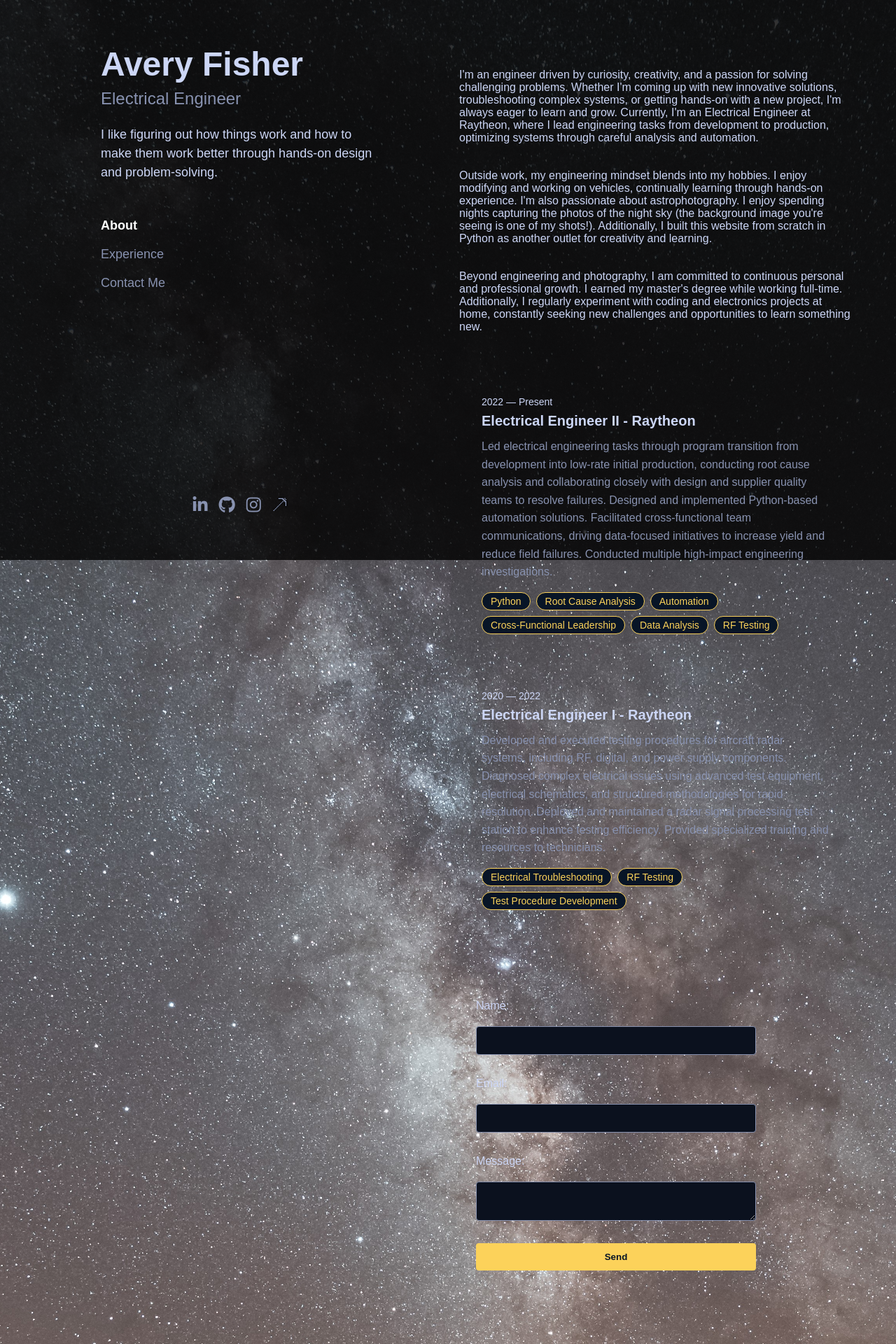
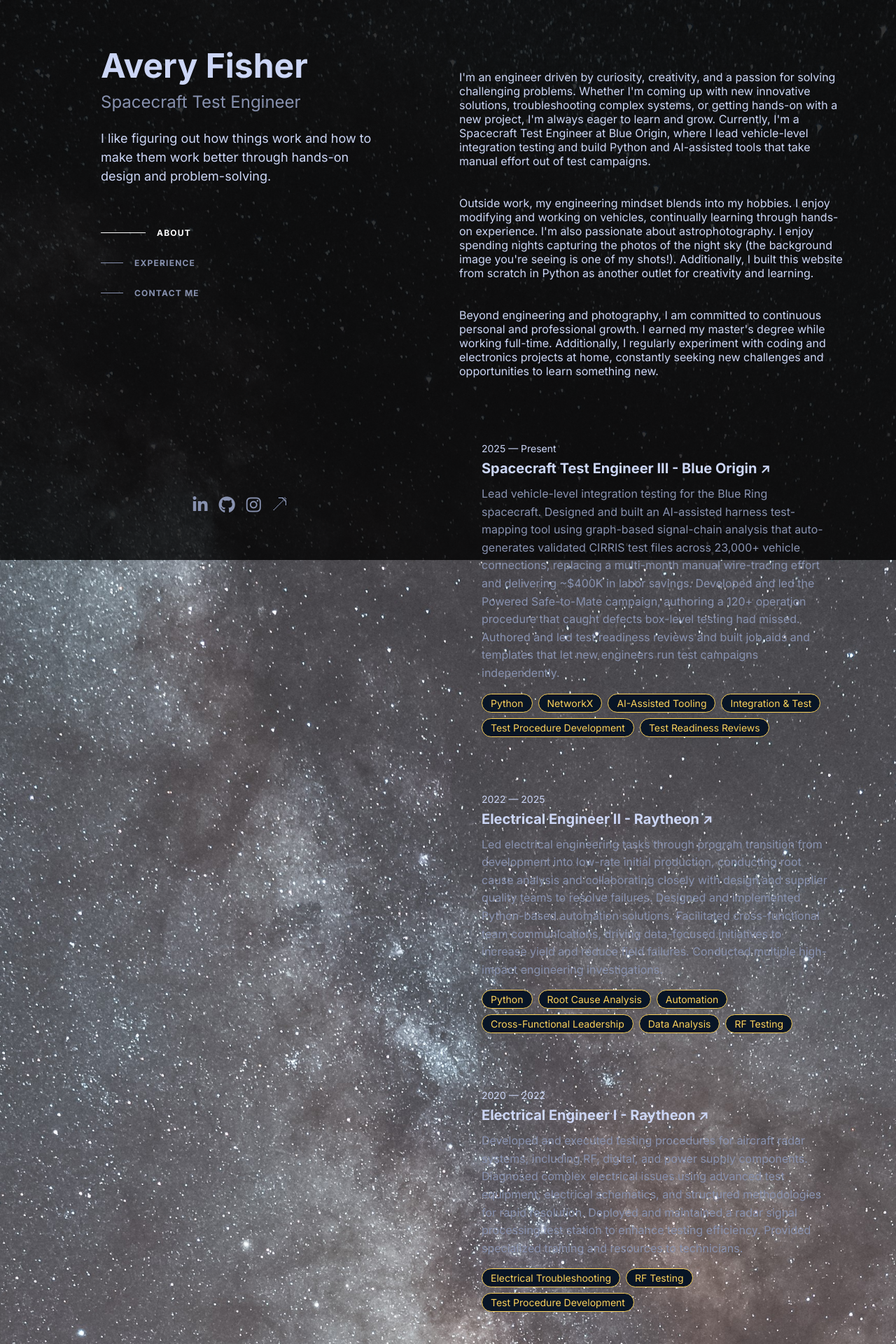
Before and after one commit to afisher97/personalSite, a Flask app: page / in a window 1280 px wide. Shown: the top 1920 px of the page at 70% size. Run offline with Flask 3, Linux system fonts and the light colour scheme.

Commit message:
Add Blue Origin experience and site polish
- Add Blue Origin role, update Raytheon dates, subtitle, and about text
- Add résumé PDF and "View Full Résumé" link
- Clickable experience cards with hover dimming and arrow
- Inter font, cursor spotlight, animated nav indicator

Co-Authored-By: Claude Opus 5.5 <noreply@anthropic.com>

```diff
--- a/content/about.txt
+++ b/content/about.txt
@@ -1,5 +1,5 @@
 
-I'm an engineer driven by curiosity, creativity, and a passion for solving challenging problems. Whether I'm coming up with new innovative solutions, troubleshooting complex systems, or getting hands-on with a new project, I'm always eager to learn and grow. Currently, I'm an Electrical Engineer at Raytheon, where I lead engineering tasks from development to production, optimizing systems through careful analysis and automation.
+I'm an engineer driven by curiosity, creativity, and a passion for solving challenging problems. Whether I'm coming up with new innovative solutions, troubleshooting complex systems, or getting hands-on with a new project, I'm always eager to learn and grow. Currently, I'm a Spacecraft Test Engineer at Blue Origin, where I lead vehicle-level integration testing and build Python and AI-assisted tools that take manual effort out of test campaigns.
 <br>
 Outside work, my engineering mindset blends into my hobbies. I enjoy modifying and working on vehicles, continually learning through hands-on experience. I'm also passionate about astrophotography. I enjoy spending nights capturing the photos of the night sky (the background image you're seeing is one of my shots!). Additionally, I built this website from scratch in Python as another outlet for creativity and learning.
 <br>
--- a/static/css/main.css
+++ b/static/css/main.css
@@ -10,7 +10,8 @@ html {
 }
 
 body {
-  font-family: sans-serif;
+  font-family: "Inter", sans-serif;
+  -webkit-font-smoothing: antialiased;
   background-color: #081526; /* Dark background */
   color: #ccd6f6;            /* Light text */
   /* Star image as the background */
@@ -32,6 +33,21 @@ body::before {
   background: rgba(0, 0, 0, 0.8); /* dark overlay, adjust opacity as needed */
   pointer-events: none; /* let clicks pass through to the page */
   z-index: -1;          /* or 0, depending on your layout */
+}
+
+/* Cursor spotlight - sits above the dark overlay, below the content */
+.spotlight {
+  position: fixed;
+  inset: 0;
+  pointer-events: none;
+  z-index: -1;
+  opacity: 0;
+  transition: opacity 0.3s;
+  background: radial-gradient(600px at var(--x, 50%) var(--y, 50%), rgba(100, 140, 255, 0.12), transparent 80%);
+}
+
+.spotlight.visible {
+  opacity: 1;
 }
 
 /* 1. Wrapper: sets up a max-width and centers it in the browser */
@@ -237,23 +253,37 @@ form button:hover {
   margin-bottom: 1rem;
 }
 
-.nav-link {
+.sidebar nav ul li a.nav-link {
+  display: inline-flex;
+  align-items: center;
+  font-size: 0.75rem;
+  font-weight: 700;
+  letter-spacing: 0.1em;
+  text-transform: uppercase;
   color: #8892b0; /* default link color */
-  text-decoration: none;
-  transition: color 0.2s ease;
-
 }
 
-
-/* Hover highlight */
-.nav-link:hover {
-  color: #ffffff; /* bright white on hover */
+/* Indicator line in front of each nav link - grows on hover/active */
+.nav-link::before {
+  content: "";
+  display: inline-block;
+  width: 2rem;
+  height: 1px;
+  margin-right: 1rem;
+  background-color: #8892b0;
+  transition: width 0.2s ease, background-color 0.2s ease;
 }
 
-/* Optional: Active link style (when a section is “active”) */
-.nav-link.active {
-  color: #ffffff; /* or an accent color, e.g. #64ffda */
-  font-weight: bold; /* make it stand out */
+/* Hover highlight + active section */
+.sidebar nav ul li a.nav-link:hover,
+.sidebar nav ul li a.nav-link.active {
+  color: #ffffff;
+}
+
+.nav-link:hover::before,
+.nav-link.active::before {
+  width: 4rem;
+  background-color: #ffffff;
 }
 
 
@@ -266,10 +296,63 @@ form button:hover {
 /* The outer card that includes date + details */
 .experience-card {
   /*background-color: #112240; /* Lighter than main bg */
+  position: relative; /* anchor for the full-card link overlay */
   border-radius: 8px;
   padding: 1.5rem 2rem;
   margin-bottom: 2rem;
-  transition: background-color 0.3s, transform 0.3s;
+  transition: background-color 0.3s, transform 0.3s, opacity 0.3s;
+}
+
+/* Dim the other cards while one is hovered (desktop only) */
+@media (hover: hover) and (min-width: 769px) {
+  .experience-list:hover .experience-card:not(:hover) {
+    opacity: 0.5;
+  }
+}
+
+/* Title link - its ::after stretches over the whole card so the card is clickable */
+.card-link {
+  color: inherit;
+  text-decoration: none;
+}
+
+.card-link::after {
+  content: "";
+  position: absolute;
+  inset: 0;
+  border-radius: 8px;
+}
+
+.arrow {
+  display: inline-block;
+  font-size: 0.9em;
+  transition: transform 0.2s ease;
+}
+
+.experience-card:hover .card-link,
+.card-link:focus-visible {
+  color: #FCD25A;
+}
+
+.experience-card:hover .arrow,
+.resume-link:hover .arrow {
+  transform: translate(3px, -3px);
+}
+
+/* Full resume link below the experience cards */
+.resume-link {
+  display: inline-block;
+  margin-left: 2rem;
+  color: #ccd6f6;
+  font-weight: 600;
+  text-decoration: none;
+  border-bottom: 1px solid transparent;
+  transition: color 0.2s, border-color 0.2s;
+}
+
+.resume-link:hover {
+  color: #FCD25A;
+  border-bottom-color: #FCD25A;
 }
 
 /* Hover effect for the card */
@@ -279,25 +362,23 @@ form button:hover {
   transform: translateY(-2px);
 }
 
-/* The inner content: 2 columns on desktop */
+/* The inner content: date stacked above details */
 .card-content {
   display: flex;
-  align-items: flex-start; /* Align date & details at the top */
+  flex-direction: column;
+  align-items: flex-start;
 }
 
-/* Left side: date */
+/* Top: date */
 .date {
-  width: 120px;        /* or 100px, adjust as desired */
-  text-align: right;   /* align date text on the right edge */
-  margin-right: 2rem;  /* space between date and details */
-  color: #ccd6f6;      /* accent color */
+  color: #ccd6f6;
   font-size: 0.875rem; /* ~14px */
-  flex-shrink: 0;      /* so it won't shrink on narrower screens */
+  margin-bottom: 0.5rem;
 }
 
-/* Right side: job details */
+/* Below: job details */
 .details {
-  flex: 1; /* take remaining space */
+  width: 100%;
 }
 
 .details h3 {
@@ -321,6 +402,8 @@ form button:hover {
   display: flex;
   flex-wrap: wrap;
   gap: 0.5rem; /* space between bubbles */
+  position: relative;
+  z-index: 1; /* keep pill hover above the card link overlay */
 }
 
 .skill-list li {
@@ -341,25 +424,7 @@ form button:hover {
   color: #081526;            /* your dark navy text color */
 }
 
-/* Experience card section */
-  .card-content {
-    /* Instead of side-by-side columns, stack them */
-    display: flex;
-    flex-direction: column;
-    align-items: flex-start;
-  }
-
-  /* Override the fixed width and right-aligned text */
-  .date {
-    width: auto;
-    text-align: left;      /* Or center, if you prefer */
-    margin-right: 0;       /* Remove the desktop spacing */
-    margin-bottom: 0.5rem; /* Add a little space below the date */
-  }
-
-
-
-  /* CONTACT SECTION STYLES */
+/* CONTACT SECTION STYLES */
 #contact {
   margin-top: 3rem;
   max-width: 600px;     /* Limit form width if desired */
@@ -502,6 +567,10 @@ form button:hover {
     margin-bottom: 2rem;
   }
 
+  .resume-link {
+    margin-left: 0.5rem;
+  }
+
   /* Disable the hover effect by resetting the hover styles */
   .experience-card:hover {
     transform: none;
--- /dev/null
+++ b/static/js/spotlight.js
@@ -0,0 +1,11 @@
+// Move the radial-gradient spotlight to follow the cursor
+document.addEventListener("DOMContentLoaded", () => {
+  const spotlight = document.querySelector(".spotlight");
+  if (!spotlight) return;
+
+  document.addEventListener("mousemove", (e) => {
+    spotlight.style.setProperty("--x", `${e.clientX}px`);
+    spotlight.style.setProperty("--y", `${e.clientY}px`);
+    spotlight.classList.add("visible"); // stays hidden on touch devices
+  });
+});
--- a/templates/base.html
+++ b/templates/base.html
@@ -5,6 +5,9 @@
   <title>Avery Fisher</title>
   <link rel="stylesheet" href="{{ url_for('static', filename='css/main.css') }}">
   <meta name="viewport" content="width=device-width, initial-scale=1.0" />
+  <link rel="preconnect" href="https://fonts.googleapis.com">
+  <link rel="preconnect" href="https://fonts.gstatic.com" crossorigin>
+  <link href="https://fonts.googleapis.com/css2?family=Inter:wght@400;500;600;700&display=swap" rel="stylesheet">
     <link
   rel="stylesheet"
   href="https://cdnjs.cloudflare.com/ajax/libs/font-awesome/6.0.0/css/all.min.css"
@@ -13,6 +16,9 @@
 
 <body>
 
+  <!-- Soft glow that follows the cursor (driven by spotlight.js) -->
+  <div class="spotlight" aria-hidden="true"></div>
+
   <!-- Main Wrapper for Desktop Layout - keeps the site centered and sets up two columns -->
   <div class="wrapper">
       <div class="site-content">
@@ -20,7 +26,7 @@
         <!-- Left Sidebar -->
         <aside class="sidebar">
             <h1 class="name">Avery Fisher</h1>
-            <h2 class="subtitle">Electrical Engineer</h2>
+            <h2 class="subtitle">Spacecraft Test Engineer</h2>
             <p class="intro">I like figuring out how things work and how to make them work better through hands-on design and problem-solving.</p>
             <nav class="nav">
              <ul>
@@ -62,16 +68,43 @@
             <h2></h2> <!-- Placeholder header to get scroll-spy to work correctly -->
             <h2 class="section-heading">EXPERIENCE</h2> <!-- Title for mobile, hidden in Desktop view -->
 
+            <!-- Wrapper lets hovering one card dim the others -->
+            <div class="experience-list">
+
             <!-- Single card: date + details in one container -->
             <div class="experience-card">
                 <div class="card-content">
                 <!-- Left side: date -->
                 <div class="date">
-                    2022 — Present
+                    2025 — Present
                 </div>
                 <!-- Right side: role details -->
                 <div class="details">
-                    <h3>Electrical Engineer II - Raytheon</h3>
+                    <h3><a class="card-link" href="https://www.blueorigin.com" target="_blank" rel="noopener noreferrer">Spacecraft Test Engineer III - Blue Origin <span class="arrow">↗</span></a></h3>
+                    <p>
+                    Lead vehicle-level integration testing for the Blue Ring spacecraft. Designed and built an AI-assisted harness test-mapping tool using graph-based signal-chain analysis that auto-generates validated CIRRIS test files across 23,000+ vehicle connections, replacing a multi-month manual wire-tracing effort and delivering ~$400K in labor savings. Developed and led the Powered Safe-to-Mate campaign, authoring a 120+ operation procedure that caught defects box-level testing had missed. Authored and led test readiness reviews and built job aids and templates that let new engineers run test campaigns independently.
+                    </p>
+                    <ul class="skill-list">
+                        <li>Python</li>
+                        <li>NetworkX</li>
+                        <li>AI-Assisted Tooling</li>
+                        <li>Integration &amp; Test</li>
+                        <li>Test Procedure Development</li>
+                        <li>Test Readiness Reviews</li>
+                    </ul>
+                    </div>
+                </div>
+            </div>
+
+            <div class="experience-card">
+                <div class="card-content">
+                <!-- Left side: date -->
+                <div class="date">
+                    2022 — 2025
+                </div>
+                <!-- Right side: role details -->
+                <div class="details">
+                    <h3><a class="card-link" href="https://www.rtx.com/raytheon" target="_blank" rel="noopener noreferrer">Electrical Engineer II - Raytheon <span class="arrow">↗</span></a></h3>
                     <p>
                     Led electrical engineering tasks through program transition from development into low-rate initial production, conducting root cause analysis and collaborating closely with design and supplier quality teams to resolve failures. Designed and implemented Python-based automation solutions. Facilitated cross-functional team communications, driving data-focused initiatives to increase yield and reduce field failures. Conducted multiple high-impact engineering investigations.
                     </p>
@@ -96,7 +129,7 @@
                 </div>
                 <!-- Right side: role details -->
                 <div class="details">
-                    <h3>Electrical Engineer I - Raytheon</h3>
+                    <h3><a class="card-link" href="https://www.rtx.com/raytheon" target="_blank" rel="noopener noreferrer">Electrical Engineer I - Raytheon <span class="arrow">↗</span></a></h3>
                     <p>
                     Developed and executed testing procedures for aircraft radar systems, including RF, digital, and power supply components. Diagnosed complex electrical issues using advanced test equipment, electrical schematics, and structured methodologies for rapid resolution. Deployed and maintained a radar signal processing test station to enhance testing efficiency. Provided specialized training and resources to technicians.
                     </p>
@@ -108,6 +141,12 @@
                     </div>
                 </div>
             </div>
+
+            </div> <!-- /experience-list -->
+
+            <a class="resume-link" href="{{ url_for('static', filename='Avery-Fisher-Resume.pdf') }}" target="_blank" rel="noopener noreferrer">
+                View Full Résumé <span class="arrow">↗</span>
+            </a>
 
         </section>
 
@@ -145,6 +184,7 @@
 
 <!-- Scripts -->
 <script src="{{ url_for('static', filename='js/scroll-spy.js') }}"></script>
+<script src="{{ url_for('static', filename='js/spotlight.js') }}"></script>
 
 
 
```
Also changed, not shown: 1 other file.
